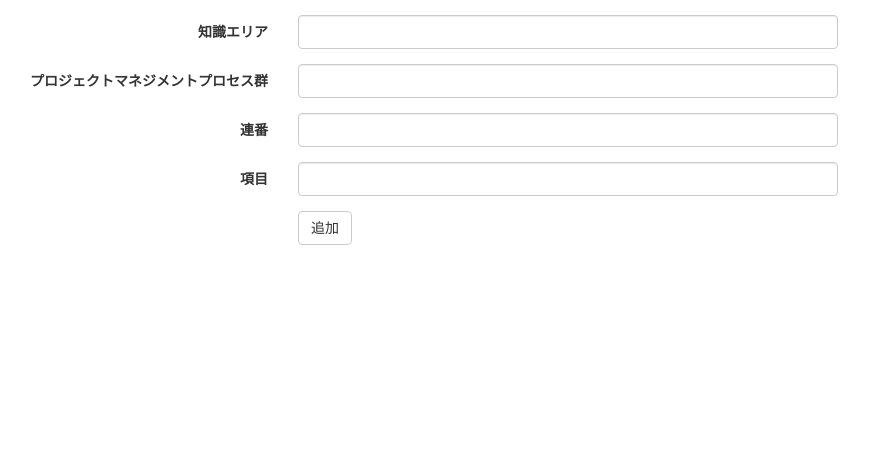
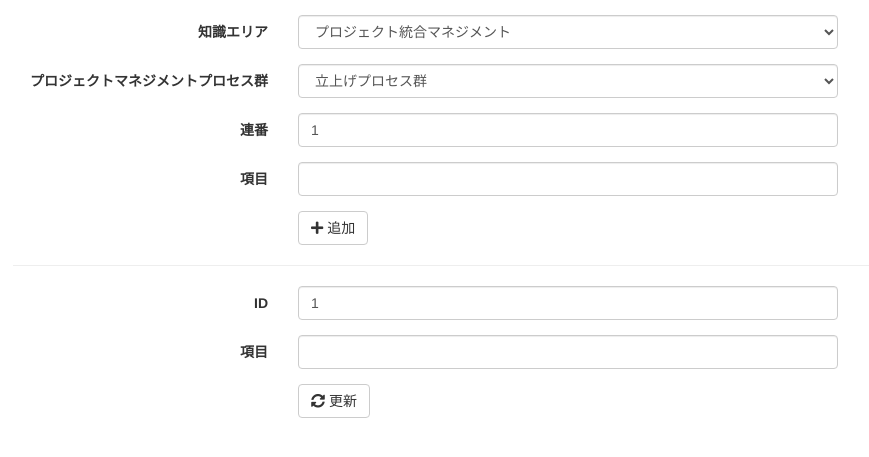
Before and after one commit to Rui010/laravel-practice, a Laravel app: template pmbok_quiz/resources/views/pmbok_cells.blade.php in a window 1280 px wide. Shown: the part 70-527 px from the top of the page, without its empty margins (72-941 px from the left). Run offline with Laravel 8, Linux system fonts and the light colour scheme; the template is opened without the code that fills it, so the values that code supplies are empty; some libraries are stand-ins or nearby versions.

Commit message:
controller 作成/更新削除機能

```diff
--- a/pmbok_quiz/composer.json
+++ b/pmbok_quiz/composer.json
@@ -9,6 +9,7 @@
     "license": "MIT",
     "require": {
         "php": "^7.1.3",
+        "barryvdh/laravel-debugbar": "^3.2",
         "fideloper/proxy": "^4.0",
         "laravel/framework": "5.7.*",
         "laravel/tinker": "^1.0"
--- a/pmbok_quiz/config/app.php
+++ b/pmbok_quiz/config/app.php
@@ -174,7 +174,7 @@ return [
         // App\Providers\BroadcastServiceProvider::class,
         App\Providers\EventServiceProvider::class,
         App\Providers\RouteServiceProvider::class,
-
+        Barryvdh\Debugbar\ServiceProvider::class,
     ],
 
     /*
@@ -223,7 +223,7 @@ return [
         'URL' => Illuminate\Support\Facades\URL::class,
         'Validator' => Illuminate\Support\Facades\Validator::class,
         'View' => Illuminate\Support\Facades\View::class,
-
+        'Debugbar' => Barryvdh\Debugbar\Facade::class,
     ],
 
 ];
--- a/pmbok_quiz/resources/views/layouts/app.blade.php
+++ b/pmbok_quiz/resources/views/layouts/app.blade.php
@@ -6,6 +6,7 @@
     <meta http-equiv="X-UA-Compatible" content="ie=edge">
     <link href="https://maxcdn.bootstrapcdn.com/bootstrap/3.3.4/css/bootstrap.min.css" rel="stylesheet" media="screen">
     <link href="https://fonts.googleapis.com/css?family=Nunito:200,600" rel="stylesheet" type="text/css">
+    <link rel="stylesheet" href="https://use.fontawesome.com/releases/v5.6.3/css/all.css" integrity="sha384-UHRtZLI+pbxtHCWp1t77Bi1L4ZtiqrqD80Kn4Z8NTSRyMA2Fd33n5dQ8lWUE00s/" crossorigin="anonymous">
     <title>PMBOK Quiz</title>
 </head>
 <body>
--- a/pmbok_quiz/resources/views/pmbok_cells.blade.php
+++ b/pmbok_quiz/resources/views/pmbok_cells.blade.php
@@ -7,18 +7,28 @@
     <div class="panel-body">
         <table class="table table-striped">
             <thead>
+                <th>id</th>
                 <th>知識エリア</th>
                 <th>PMプロセス群</th>
                 <th>No</th>
                 <th>プロセス</th>
+                <th>&nbsp;</th>
             </thead>
             <tbody>
                 @foreach ($pmbok_cells as $cell)
                 <tr>
+                    <td class="table-text">{{ $cell->id }}</td>
                     <td class="table-text">{{ $cell->knowledge_area }}</td>
                     <td class="table-text">{{ $cell->pm_process_group }}</td>
                     <td class="table-text">{{ $cell->no }}</td>
                     <td class="table-text">{{ $cell->process }}</td>
+                    <td class="table-text">
+                        <form action="{{ url('cell/'.$cell->id) }}" method="POST">
+                            {{ csrf_field() }}
+                            {{ method_field('DELETE') }}
+                            <button type="submit" class="btn btn-danger"><i class="fas fa-trash"></i> 削除</button>
+                        </form>
+                    </td>
                 </tr>
                 @endforeach
             </tbody>
@@ -34,19 +44,38 @@
         <div class="form-group">
             <label for="knowledge_area" class="col-sm-3 control-label">知識エリア</label>
             <div class="col-sm-6">
-                <input type="text" name="knowledge_area" id="knowledge_area" class="form-control">
+                <!-- <input type="text" name="knowledge_area" id="knowledge_area" class="form-control"> -->
+                <select name="knowledge_area" id="knowledge_area" class="form-control">
+                    <option value="プロジェクト統合マネジメント">プロジェクト統合マネジメント</option>
+                    <option value="プロジェクト・スコープ・マネジメント">プロジェクト・スコープ・マネジメント</option>
+                    <option value="プロジェクト・スケジュール・マネジメント">プロジェクト・スケジュール・マネジメント</option>
+                    <option value="プロジェクト・コスト・マネジメント">プロジェクト・コスト・マネジメント</option>
+                    <option value="プロジェクト品質マネジメント">プロジェクト品質マネジメント</option>
+                    <option value="プロジェクト資源マネジメント">プロジェクト資源マネジメント</option>
+                    <option value="プロジェクト・コミュニケーション・マネジメント">プロジェクト・コミュニケーション・マネジメント</option>
+                    <option value="プロジェクト・ステークホルダー・マネジメント">プロジェクト・ステークホルダー・マネジメント</option>
+                    <option value="プロジェクト・リスク・マネジメント">プロジェクト・リスク・マネジメント</option>
+                    <option value="プロジェクト調達マネジメント">プロジェクト調達マネジメント</option>
+                </select>
             </div>
         </div>
         <div class="form-group">
             <label for="pm_process_group" class="col-sm-3 control-label">プロジェクトマネジメントプロセス群</label>
             <div class="col-sm-6">
-                <input type="text" name="pm_process_group" id="pm_process_group" class="form-control">
+                <!-- <input type="text" name="pm_process_group" id="pm_process_group" class="form-control"> -->
+                <select name="pm_process_group" id="pm_process_group" class="form-control">
+                    <option value="立上げプロセス群">立上げプロセス群</option>
+                    <option value="計画プロセス群">計画プロセス群</option>
+                    <option value="実行プロセス群">実行プロセス群</option>
+                    <option value="監視・コントロール・プロセス群">監視・コントロール・プロセス群</option>
+                    <option value="終結プロセス群">終結プロセス群</option>
+                </select>
             </div>
         </div>
         <div class="form-group">
             <label for="no" class="col-sm-3 control-label">連番</label>
             <div class="col-sm-6">
-                <input type="text" name="no" id="no" class="form-control">
+                <input type="number" name="no" id="no" class="form-control" value="1">
             </div>
         </div>
         <div class="form-group">
@@ -57,11 +86,33 @@
         </div>
         <div class="form-group">
             <div class="col-sm-offset-3 col-sm-6">
-                <button type="submit" class="btn btn-default"><i class="fa fa-plus"></i> 追加</button>
+                <button type="submit" class="btn btn-default" name="create"><i class="fas fa-plus"></i> 追加</button>
             </div>
         </div>
     </form>
-
+    <hr>
+    @include('common.errors')
+    <form action="/cell" method="POST" class="form-horizontal">
+        {{ csrf_field() }}
+        {{ method_field('PUT') }}
+        <div class="form-group">
+            <label for="no" class="col-sm-3 control-label">ID</label>
+            <div class="col-sm-6">
+                <input type="number" name="id" id="id" class="form-control" value="1">
+            </div>
+        </div>
+        <div class="form-group">
+            <label for="process" class="col-sm-3 control-label">項目</label>
+            <div class="col-sm-6">
+                <input type="text" name="process" id="process" class="form-control">
+            </div>
+        </div>
+        <div class="form-group">
+            <div class="col-sm-offset-3 col-sm-6">
+                <button type="submit" class="btn btn-default" name="update"><i class="fas fa-sync-alt"></i> 更新</button>
+            </div>
+        </div>
+    </form>
 </div>
 
 @endsection
--- a/pmbok_quiz/routes/web.php
+++ b/pmbok_quiz/routes/web.php
@@ -12,6 +12,7 @@
 */
 use App\Pmbok_cell;
 use Illuminate\Http\Request;
+use App\Http\Pmbok_Cell_Controller;
 
 // 全PMBOKの知識エリアとPMプロセス群を表示
 Route::get('/', function () {
@@ -23,25 +24,11 @@ Route::get('/', function () {
 });
 
 // PMBOKのプロセスを追加
-Route::post('/cell', function (Request $request) {
-    $validator = Validator::make($request->all(), [
-        'knowledge_area'=>'required',
-        'pm_process_group'=>'required',
-        'no'=>'required',
-        'process'=>'required',
-    ]);
-    if ($validator->fails()) {
-        return redirect('/')
-            ->withInput()
-            ->withErrors($validator);
-    }
-    $pmbok_cell = new pmbok_cell;
-    $pmbok_cell->knowledge_area = $request->knowledge_area;
-    $pmbok_cell->pm_process_group = $request->pm_process_group;
-    $pmbok_cell->no = $request->no;
-    $pmbok_cell->process = $request->process;
-    $pmbok_cell->save();
+Route::post('/cell', 'Pmbok_Cell_Controller@postAction');
+Route::put('/cell', 'Pmbok_Cell_Controller@putAction');
 
+Route::delete('/cell/{cell}', function (pmbok_cell $pmbok_cell) {
+    $pmbok_cell->delete();
     return redirect('/');
 });
 
```
Also changed, not shown: laravel-practice/app/Http/Controllers/Pmbok_Cell_Controller.php (added, +10 -0 lines), pmbok_quiz/app/Http/Controllers/Pmbok_Cell_Controller.php (added, +40 -0 lines), 10 other files.
